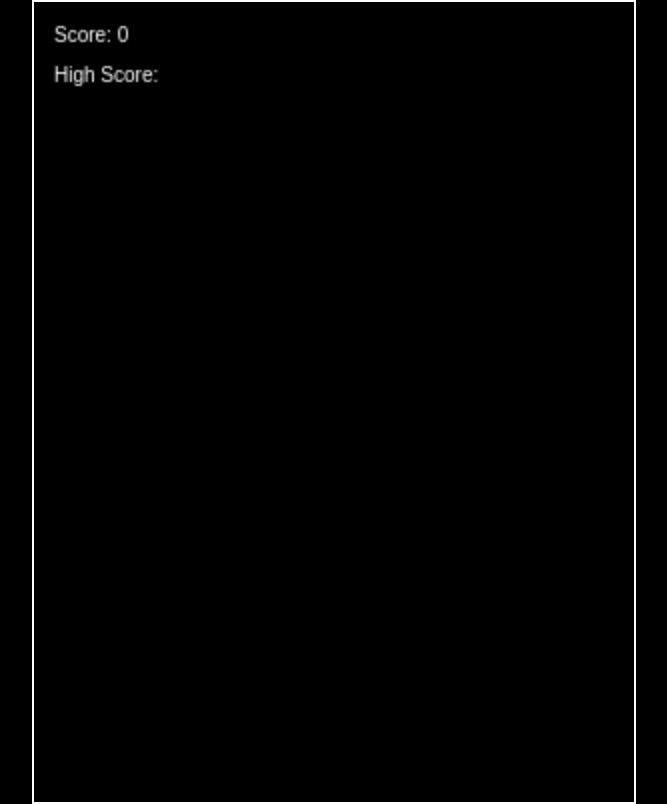
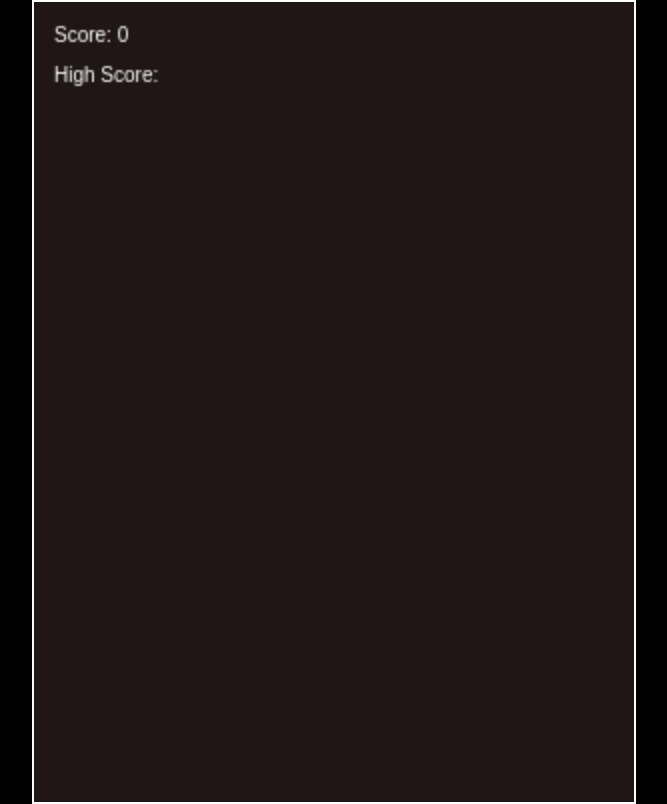
Before and after one commit to JaniceZLesa/wwwaplikace, a plain HTML site: page index.html in a window 1280 px wide. Shown: the whole page, without its empty margins (306-973 px from the left). Drawn offline with Linux system fonts and the light colour scheme.

Commit message:
barva pozadi

```diff
--- a/styles.css
+++ b/styles.css
@@ -9,7 +9,7 @@ body {
 canvas {
     display: block;
     margin: auto;
-    background: #000;
+    background: #201616;
     border: 2px solid white;
     width: 100%;
     max-width: 600px;
```
